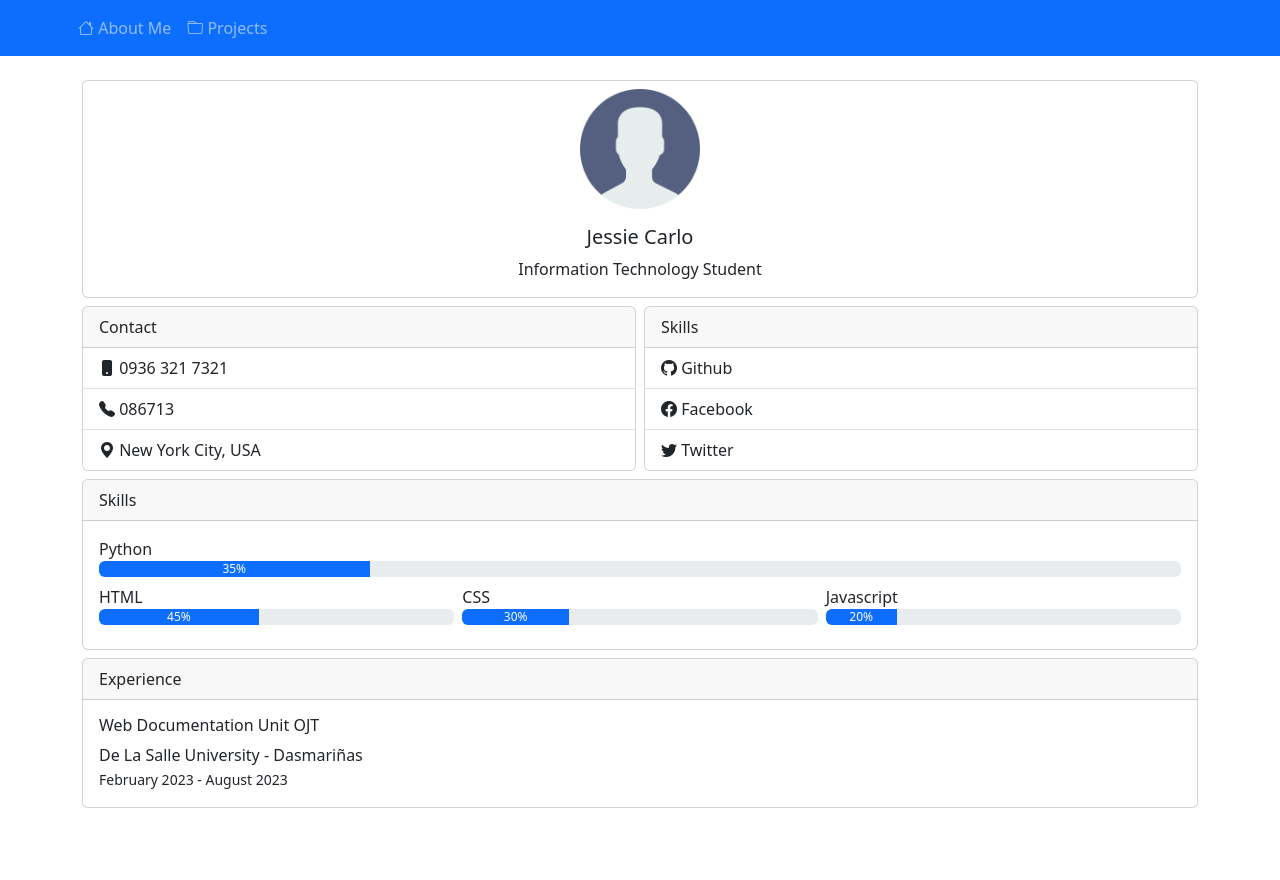
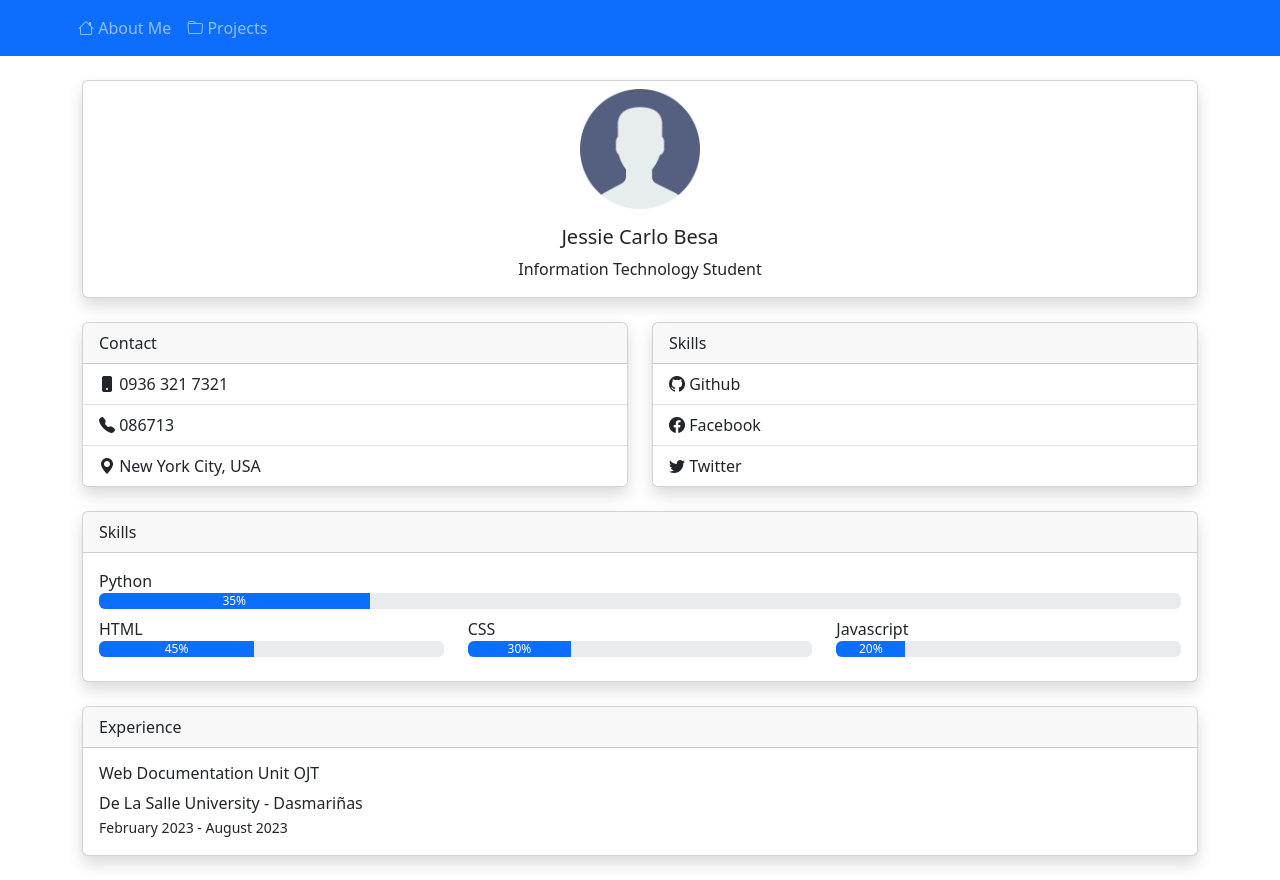
Before and after one commit to jessiecarlo/jessiecarlo.github.io, a plain HTML site: page index.html in a window 1280 px wide. Before the commit the page ends 832 px from the top, so only its background shows below. Drawn offline with nearby package versions, Linux system fonts and the light colour scheme.

Commit message:
added drop shadow

```diff
--- a/index.html
+++ b/index.html
@@ -39,14 +39,14 @@
 
     <div class="container my-4">
 
-        <div class="row justify-content-center mb-2">
+        <div class="row justify-content-center mb-4">
 
             <div class="col-md">
-                <div class="card align-items-center pt-2">
+                <div class="card align-items-center pt-2 shadow">
                     <img src="assets/photo/profile.png" style="width: 120px;" class="card-img-top"
                         alt="personal profile">
                     <div class="card-body text-center">
-                        <h5 class="card-title">Jessie Carlo</h5>
+                        <h5 class="card-title">Jessie Carlo Besa</h5>
                         <p class="card-text">Information Technology Student</p>
                     </div>
                 </div>
@@ -54,10 +54,10 @@
 
         </div>
 
-        <div class="row justify-content-center mb-2 g-2">
+        <div class="row justify-content-center  mb-4 g-4">
 
             <div class="col-md">
-                <div class="card">
+                <div class="card shadow ">
                     <div class="card-header">
                         Contact
                     </div>
@@ -70,7 +70,7 @@
             </div>
 
             <div class="col-md">
-                <div class="card">
+                <div class="card shadow">
                     <div class="card-header">
                         Skills
                     </div>
@@ -84,10 +84,10 @@
 
         </div>
 
-        <div class="row justify-content-center mb-2">
+        <div class="row justify-content-center mb-4">
 
             <div class="col-md">
-                <div class="card">
+                <div class="card shadow">
                     <div class="card-header">
                         Skills
                     </div>
@@ -103,7 +103,7 @@
                             </div>
                         </div>
 
-                        <div class="row mb-2 g-2">
+                        <div class="row mb-2 g-4">
 
                             <div class="col-md">
                                 HTML
@@ -137,11 +137,11 @@
 
         </div>
 
-        <div class="row justify-content-center mb-2">
+        <div class="row justify-content-center mb-4">
 
             <div class="col-md">
 
-                <div class="card">
+                <div class="card shadow">
                     <div class="card-header">
                         Experience
                     </div>
```
